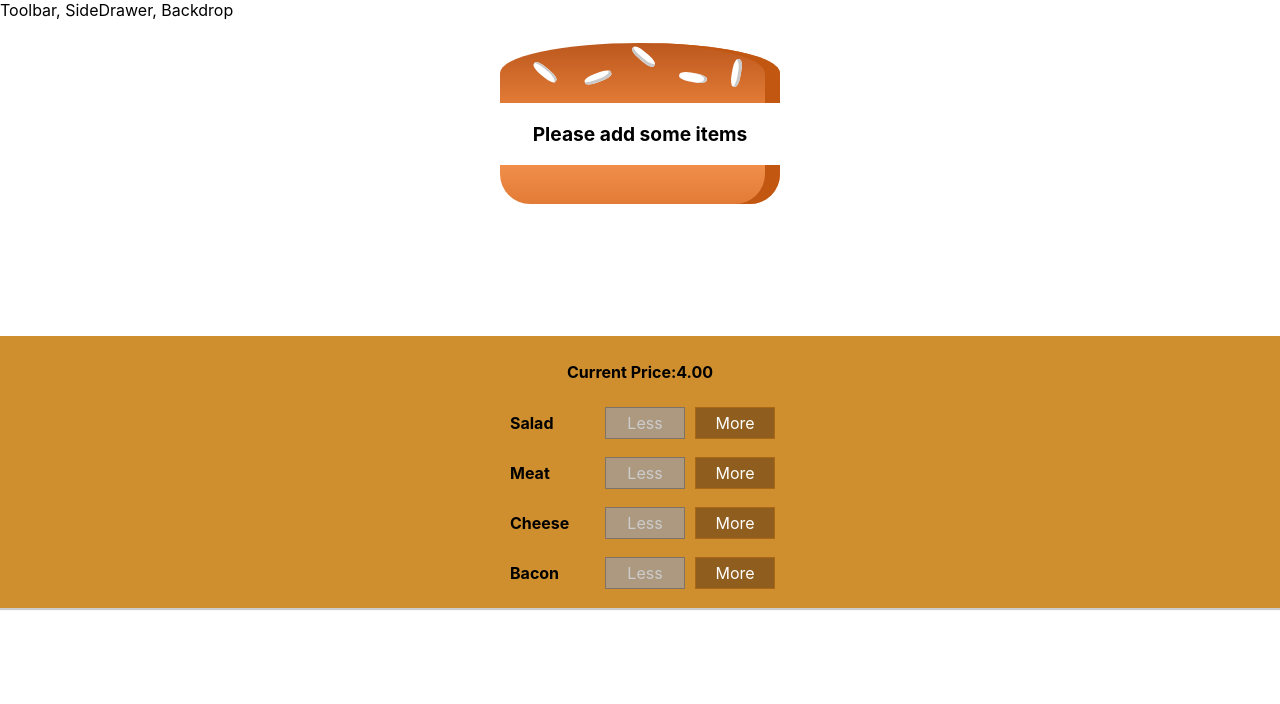
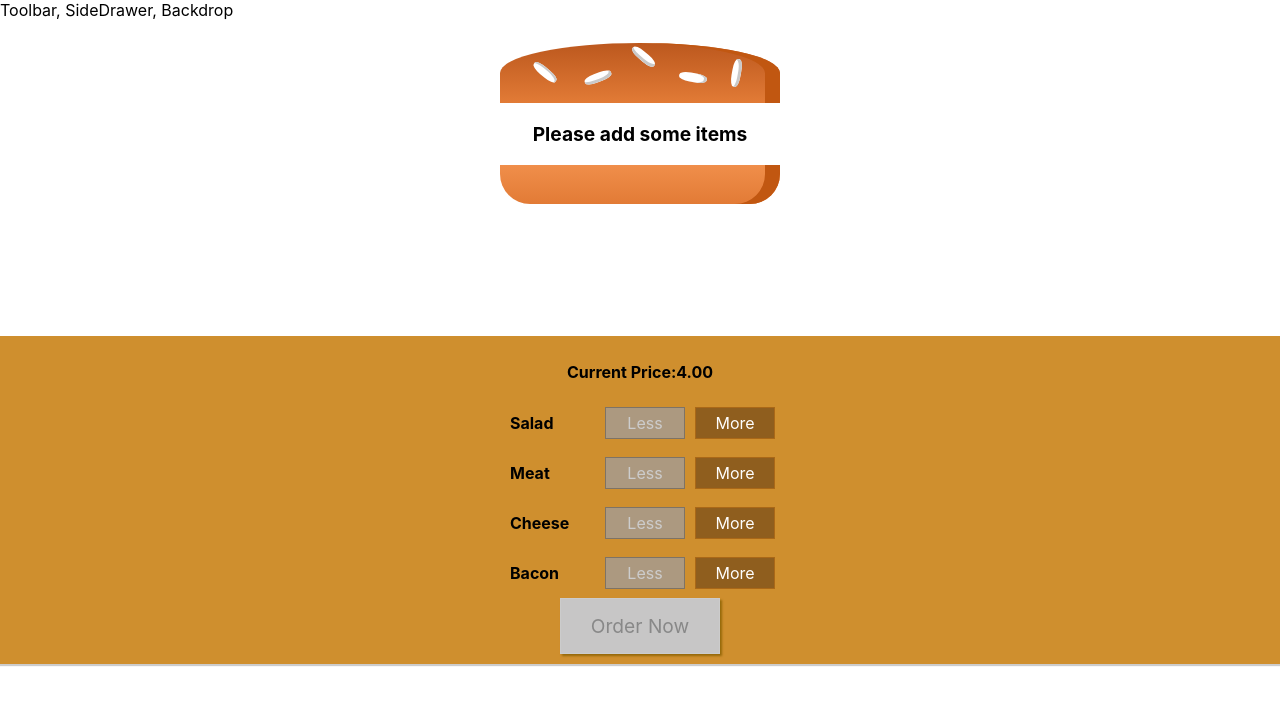
Before and after one commit to m10hit/Burger-app, a React (Create React App) app: page / in a window 1280 px wide. Shown: the top 704 px of the page. Built offline with nearby package versions, Linux system fonts and the light colour scheme.

Commit message:
add order button

```diff
--- a/src/components/Burger/BuildControls/BuildControls.js
+++ b/src/components/Burger/BuildControls/BuildControls.js
@@ -19,6 +19,9 @@ const BuildControls = (props) => {
         <strong>Current Price:{props.price.toFixed(2)}</strong>
       </p>
       {transformedArray}
+      <button disabled={!props.purchaseable} className={classes.OrderButton}>
+        Order Now
+      </button>
     </div>
   );
 };
--- a/src/components/Burger/BuildControls/BuildControls.module.css
+++ b/src/components/Burger/BuildControls/BuildControls.module.css
@@ -8,3 +8,45 @@
   margin: auto;
   padding: 10px 0;
 }
+
+.OrderButton {
+  background-color: #dad735;
+  outline: none;
+  cursor: pointer;
+  border: 1px solid #966909;
+  color: #966909;
+  font-family: inherit;
+  font-size: 1.2em;
+  padding: 15px 30px;
+  box-shadow: 2px 2px 2px #966909;
+}
+
+.OrderButton:hover,
+.OrderButton:active {
+  background-color: #a0db41;
+  border: 1px solid #966909;
+  color: #966909;
+}
+
+.OrderButton:disabled {
+  background-color: #c7c6c6;
+  cursor: not-allowed;
+  border: 1px solid #ccc;
+  color: #888888;
+}
+
+.OrderButton:not(:disabled) {
+  animation: enable 0.3s linear;
+}
+
+@keyframes enable {
+  0% {
+    transform: scale(1);
+  }
+  60% {
+    transform: scale(1.1);
+  }
+  100% {
+    transform: scale(1);
+  }
+}
--- a/src/containers/BurgerBuilder/BurgerBuilder.js
+++ b/src/containers/BurgerBuilder/BurgerBuilder.js
@@ -19,6 +19,14 @@ class BurgerBuilder extends Component {
       bacon: 0,
     },
     totalPrice: 4,
+    purchaseable: false,
+  };
+
+  updatePurchaseState = (ingredients) => {
+    const sum = Object.keys(ingredients)
+      .map((igKey) => ingredients[igKey])
+      .reduce((sum, el) => sum + el, 0);
+    this.setState({ purchaseable: sum > 0 });
   };
 
   addIngredientHandler = (label) => {
@@ -27,6 +35,7 @@ class BurgerBuilder extends Component {
     const priceAddition = INGREDIENT_PRICES[label];
     const newPrice = this.state.totalPrice + priceAddition;
     this.setState({ ingredients: ingredients, totalPrice: newPrice });
+    this.updatePurchaseState(ingredients);
   };
 
   removeIngredientHandler = (label) => {
@@ -38,6 +47,7 @@ class BurgerBuilder extends Component {
     const priceDeduction = INGREDIENT_PRICES[label];
     const newPrice = this.state.totalPrice - priceDeduction;
     this.setState({ ingredients: ingredients, totalPrice: newPrice });
+    this.updatePurchaseState(ingredients);
   };
 
   render() {
@@ -58,6 +68,7 @@ class BurgerBuilder extends Component {
           ingredientAdded={this.addIngredientHandler}
           disabled={disabledInfo}
           price={this.state.totalPrice}
+          purchaseable={this.state.purchaseable}
         />
       </Auxiliary>
     );
```
